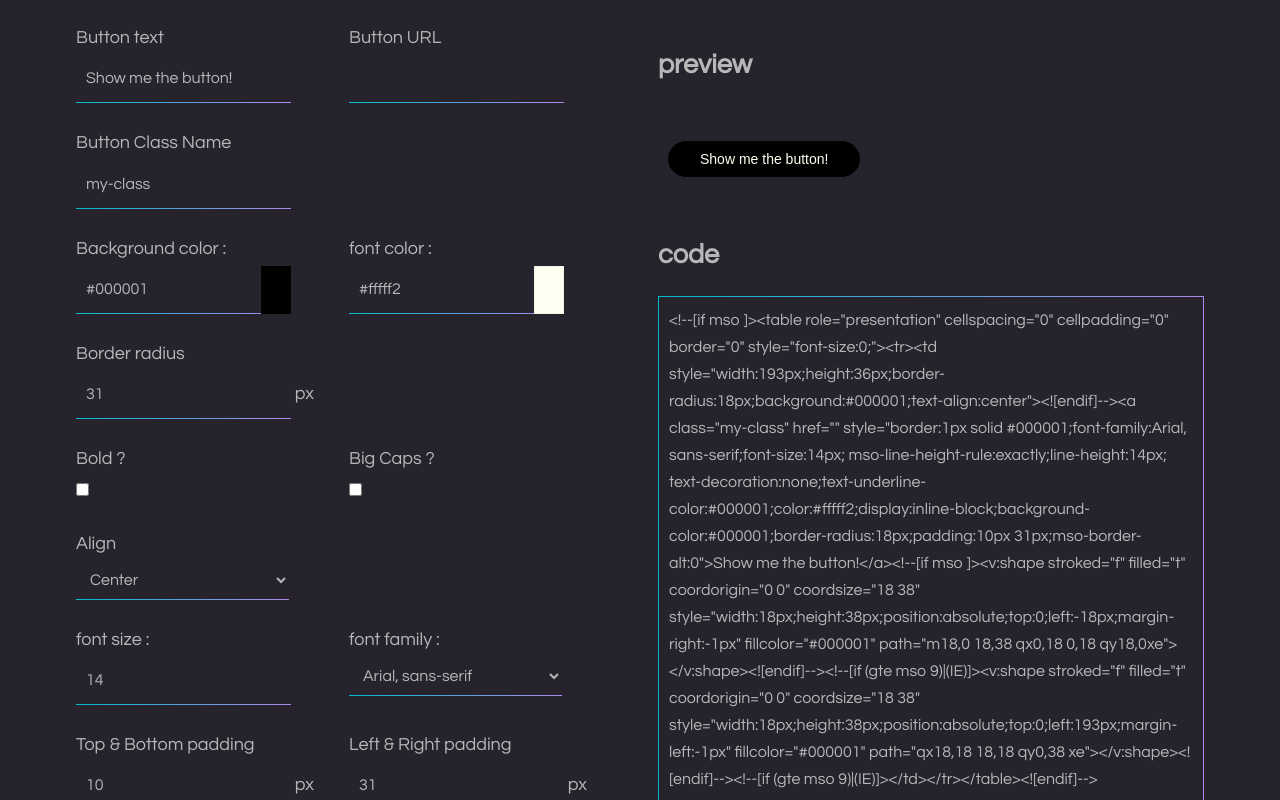
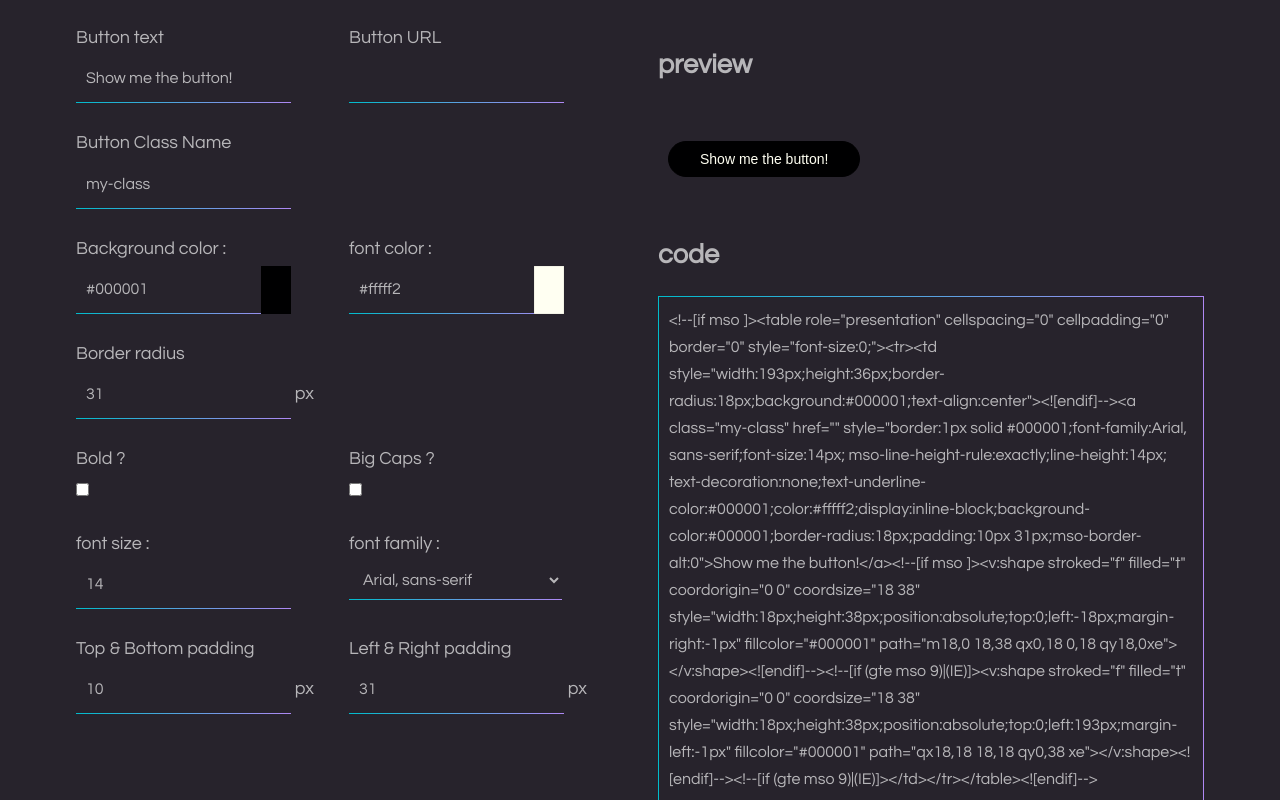
Before and after one commit to matthieuSolente/accessible-vml-button-generator, a plain HTML site: page index.html in a window 1280 px wide. Shown: the part 355-1155 px from the top of the page. Drawn offline with nearby package versions, Linux system fonts and the light colour scheme.

Commit message:
Update index.html

```diff
--- a/index.html
+++ b/index.html
@@ -69,16 +69,7 @@
                 <input type="checkbox" name="button-text-transform" id="textTransform">
               </div>
             </div>
-            <div class="button-generator--row">
-              <div class="button-generator--half-row">
-                <label for="align">Align</label>
-                <select id="align" name="button-align-button">
-                  <option value="left">Left</option>
-                  <option value="center" selected="selected">Center</option>
-                  <option value="right">Right</option>
-                </select>
-              </div>
-            </div>
+
             <div class="button-generator--row">
               <div class="button-generator--half-row">
                 <label for="fontSize">font size :</label>
```
